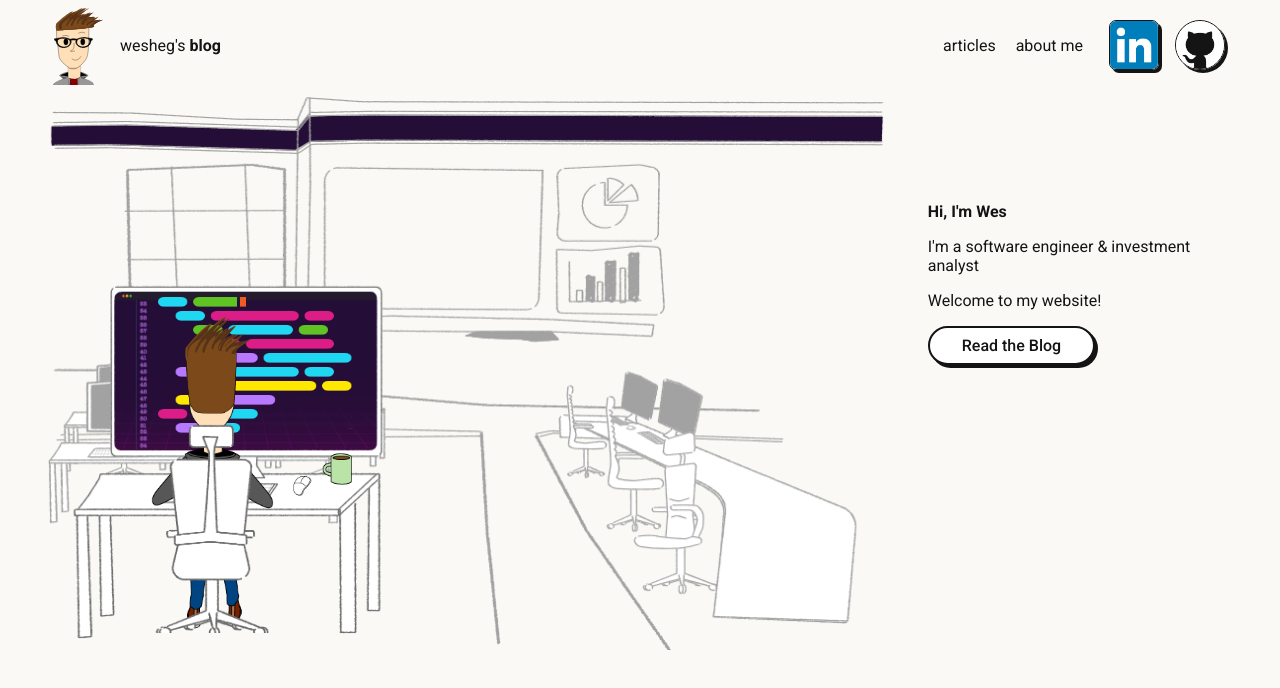
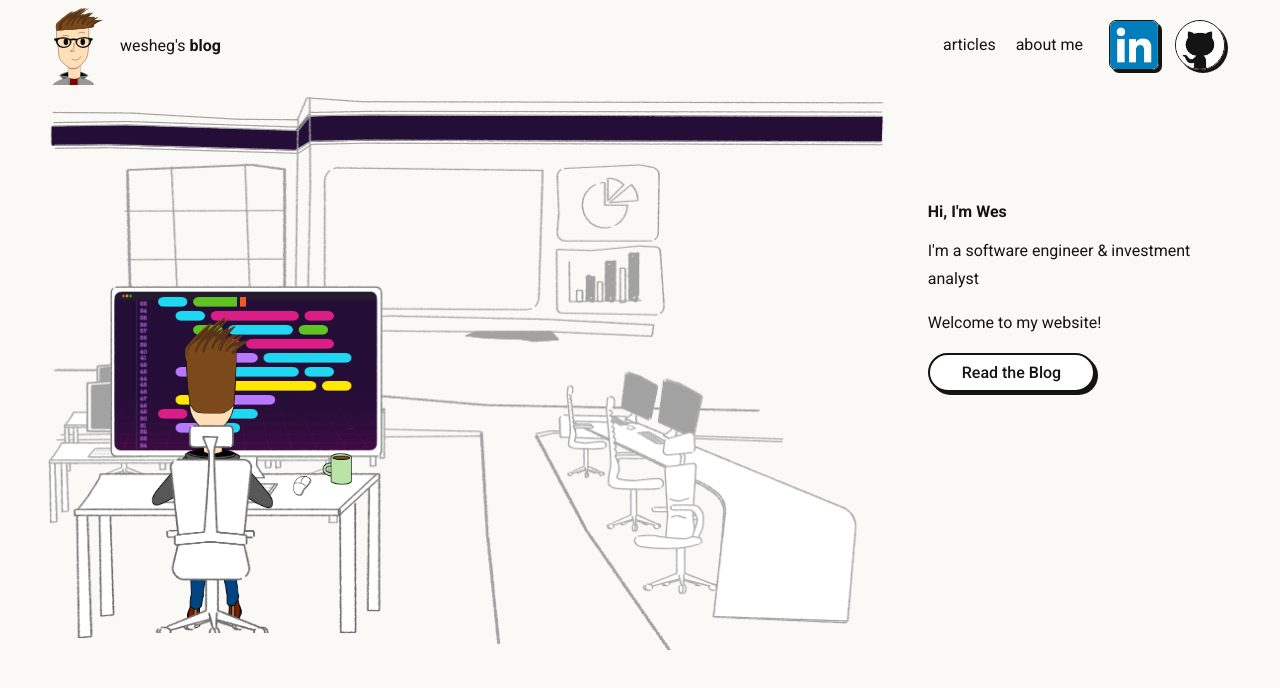
Before and after one commit to wesheg/blog, a Next.js app: page / in a window 1280 px wide. Shown: the top 688 px of the page. Built offline with nearby package versions, Linux system fonts and the light colour scheme.

Commit message:
style: restore line height

```diff
--- a/src/app/globals.css
+++ b/src/app/globals.css
@@ -141,6 +141,7 @@ ul {
 p,
 li {
   font-size: var(--fontsize-normal);
+  line-height: 1.75em;
 }
 
 li {
--- a/src/components/ArticleLink/articleLink.module.css
+++ b/src/components/ArticleLink/articleLink.module.css
@@ -85,6 +85,7 @@
 
   li {
     margin: 0.5em;
+    line-height: 1.25em;
   }
 }
 
```
